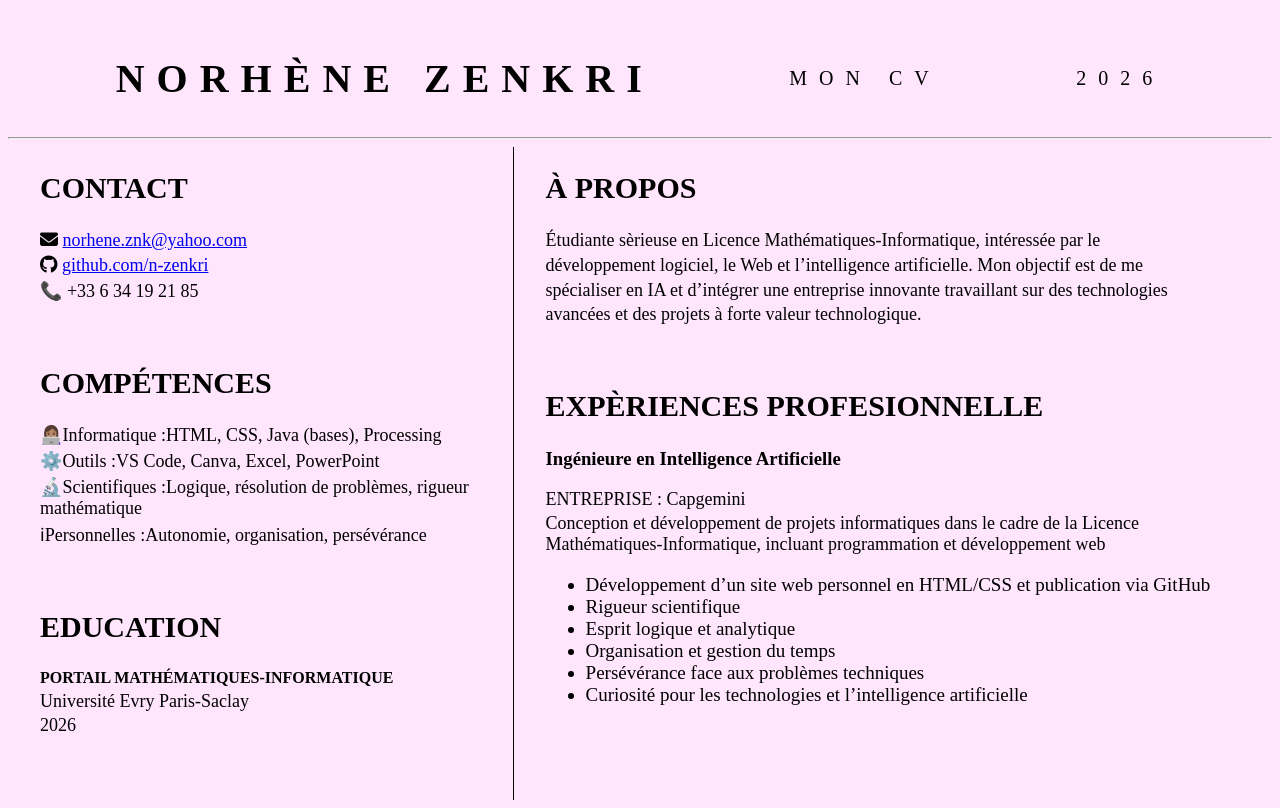
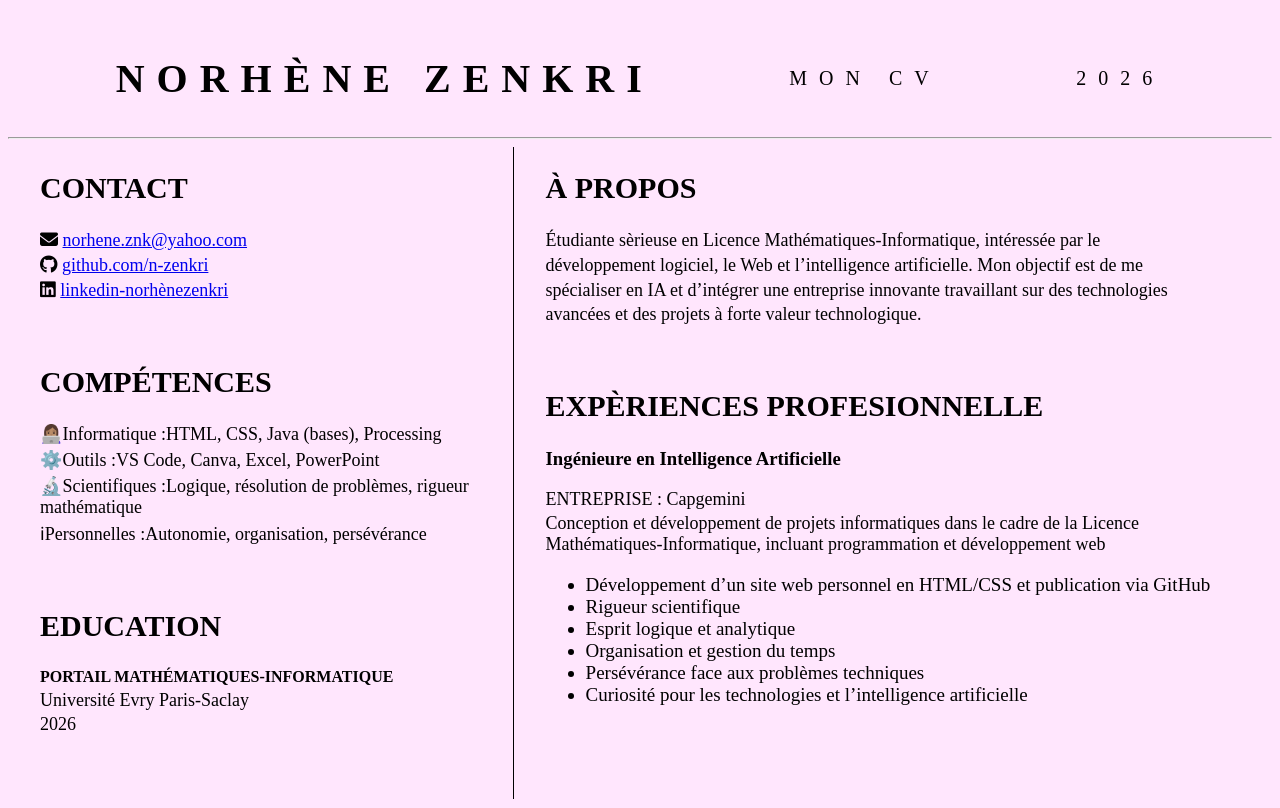
Before and after one commit to n-zenkri/CV, a plain HTML site: page index.html in a window 1280 px wide. Drawn offline with Linux system fonts and the light colour scheme.

Commit message:
Update index.html

```diff
--- a/index.html
+++ b/index.html
@@ -34,7 +34,10 @@
             <i class="fab fa-github" aria-hidden="true"> </i>
             <a href="https://github.com/n-zenkri"> github.com/n-zenkri</a>
             </p>
-            <p> 📞 +33 6 34 19 21 85 </p>
+            <p>
+             <i class="fab fa-linkedin" aria-hidden="true"> </i>
+             <a href="https://www.linkedin.com/in/norhène-zenkri-0b434b3b4/"> linkedin-norhènezenkri</a>
+            </p>
         </section>
 
         <section>
```
